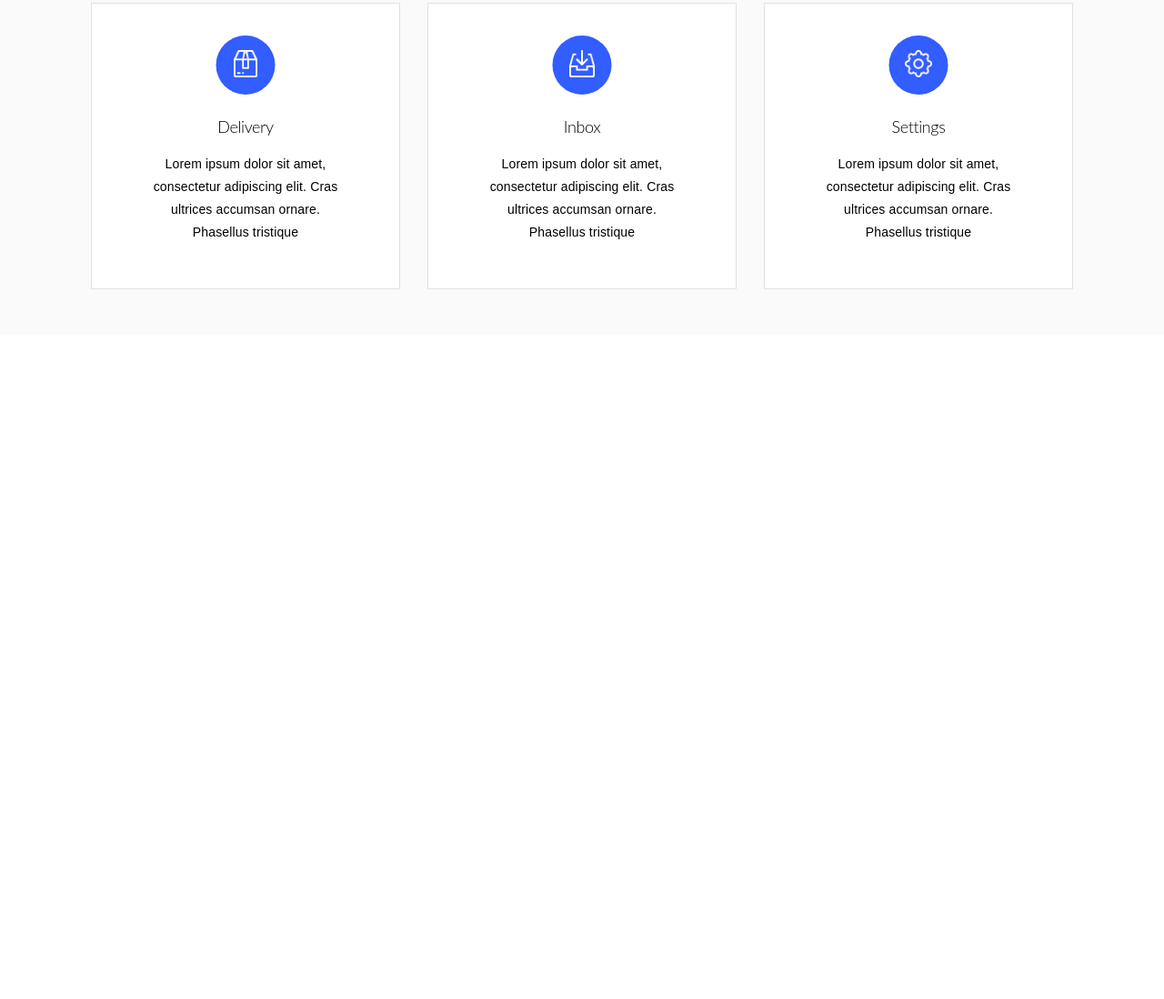
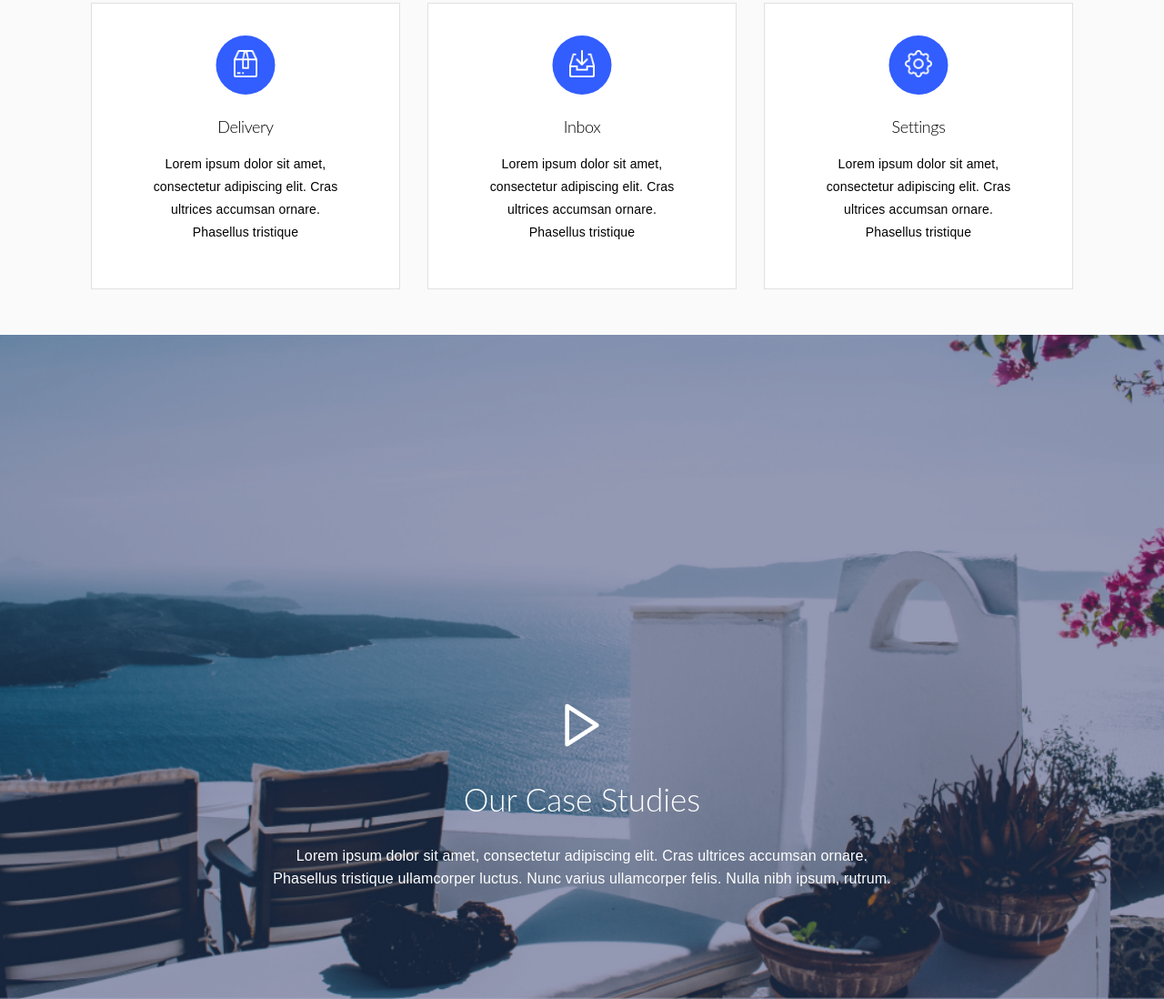
Before and after one commit to krzosdominik/landings, a website: page index.html in a window 1280 px wide. Shown: the part 2095-3193 px from the top of the page at 91% size. Before the commit the page ends 2463 px from the top, so only its background shows below. Drawn offline with Linux system fonts and the light colour scheme.

Commit message:
add [video] section

```diff
--- a/index.html
+++ b/index.html
@@ -142,6 +142,16 @@
             </div>
         </section>
 
+        <section class="video">
+            <button class="video__button video__button--initial"></button>
+            <h2 class="video__header">Our Case Studies</h2>
+            <p class="video__description">
+                Lorem ipsum dolor sit amet, consectetur adipiscing elit. Cras
+                ultrices accumsan ornare. <br /> Phasellus tristique ullamcorper
+                luctus. Nunc varius ullamcorper felis. Nulla nibh ipsum, rutrum.
+            </p>
+        </section>
+
         <script src='./js/app.js'></script>
 
     </body>
--- a/js/app.js
+++ b/js/app.js
@@ -20,3 +20,11 @@ const scrolled = () => {
 };
 
 document.addEventListener('scroll', scrolled);
+
+const videoButton = document.querySelector('.video__button');
+
+videoButton.addEventListener('click', event => {
+    event.target.classList.toggle('video__button--initial');
+    event.target.classList.toggle('video__button--playing');
+
+});
--- /dev/null
+++ b/scss/elements/_video.scss
@@ -0,0 +1,58 @@
+.video {
+  min-height: calc(100vh - 70px);
+  background: no-repeat url("../../assets/video_background.png");
+  background-position: center;
+  background-size: cover;
+  position: relative;
+  padding: 0;
+  display: flex;
+  justify-content: flex-end;
+  align-items: center;
+  flex-direction: column;
+  color: #fff;
+  text-align: center;
+
+  .video__header {
+    font-size: 35px;
+    font-weight: 300;
+    z-index: 1;
+  }
+
+  .video__description {
+    letter-spacing: 0.15px;
+    line-height: 25px;
+    margin: 0 50px 120px 50px;
+    z-index: 1;
+  }
+}
+
+.video__button {
+  z-index: 2;
+  border: none;
+  background: none;
+  cursor: pointer;
+}
+
+.play__icon img {
+  transition: 0.1s 0.2s ease-in-out;
+  &:hover {
+    transform: scale(1.5);
+  }
+}
+
+.video::before {
+  content: "";
+  position: absolute;
+  background-color: rgb(24, 53, 102);
+  width: 100%;
+  height: 100%;
+  opacity: 0.4;
+}
+
+.video__button--initial::before {
+  content: url("../../assets/play.svg");
+}
+
+.video__button--playing::before {
+  content: url("../../assets/pause.svg");
+}
--- a/scss/main.scss
+++ b/scss/main.scss
@@ -9,3 +9,4 @@
 @import './elements/home';
 @import './elements/second-section';
 @import './elements/work';
+@import './elements/video';
```
Also changed, not shown: assets/pause.svg (added), assets/play.svg (added), assets/play_icon.png (added), assets/video_background.png (renamed from assets/Image.png), css/main.css, 1 other file.
